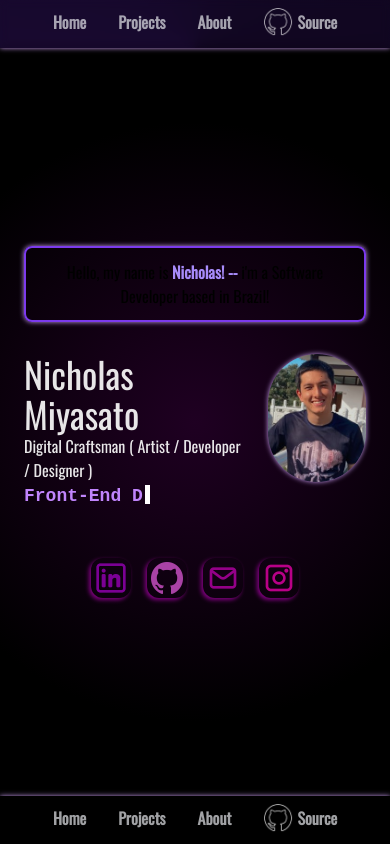
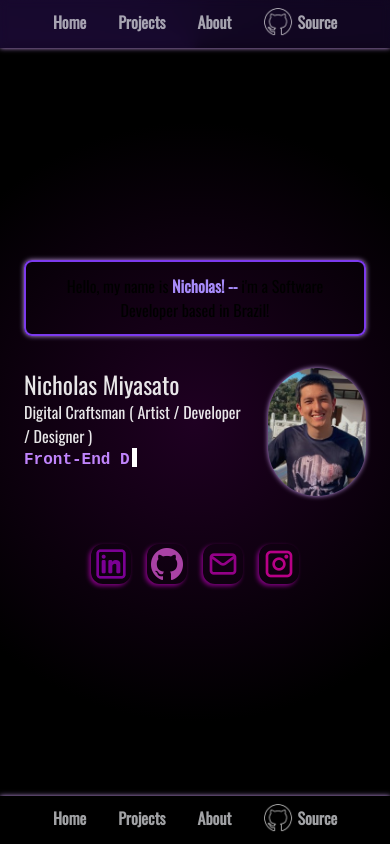
Before and after one commit to nixoletas/my-portfolio, a Next.js app: page / in a window 390 px wide. Built offline with nearby package versions, Linux system fonts and the light colour scheme.

Commit message:
font size adjustments for responsiveness

```diff
--- a/src/app/components/Typing.jsx
+++ b/src/app/components/Typing.jsx
@@ -30,7 +30,7 @@ const TypingAnimation = () => {
     }, [text, words, wordIndex]);
 
     return (
-        <div className="font-manrope text-2xl text-purple-400 max-sm:text-lg font-bold typing-animation">
+        <div className="font-manrope text-2xl text-purple-400 max-md:text-base font-bold typing-animation">
             {text}
             <span className="cursor blink text-2xl font-bold text-white"></span>
         </div>
--- a/src/app/page.jsx
+++ b/src/app/page.jsx
@@ -25,8 +25,8 @@ const page = () => {
         <h1 className='wrapper textAnimate glow-effect border-[2px] max-w-xl rounded-lg p-3 border-violet-600'>Hello, my name is <span className='text-violet-400 font-semibold'>Nicholas! --</span> i&apos;m a Software Developer based in Brazil!</h1>
         <div className='flex flex-row justify-center text-left pt-8'>
           <div>
-            <h1 className='text-4xl text-white/90'>Nicholas Miyasato</h1>
-            <p className='text-white/90'>Digital Craftsman ( Artist / Developer / Designer )</p>
+            <h1 className='text-4xl text-white/90 max-md:text-2xl'>Nicholas Miyasato</h1>
+            <p className='text-white/90 max-md:text-base'>Digital Craftsman ( Artist / Developer / Designer )</p>
             <TypingAnimation/>
         </div>
 
```
